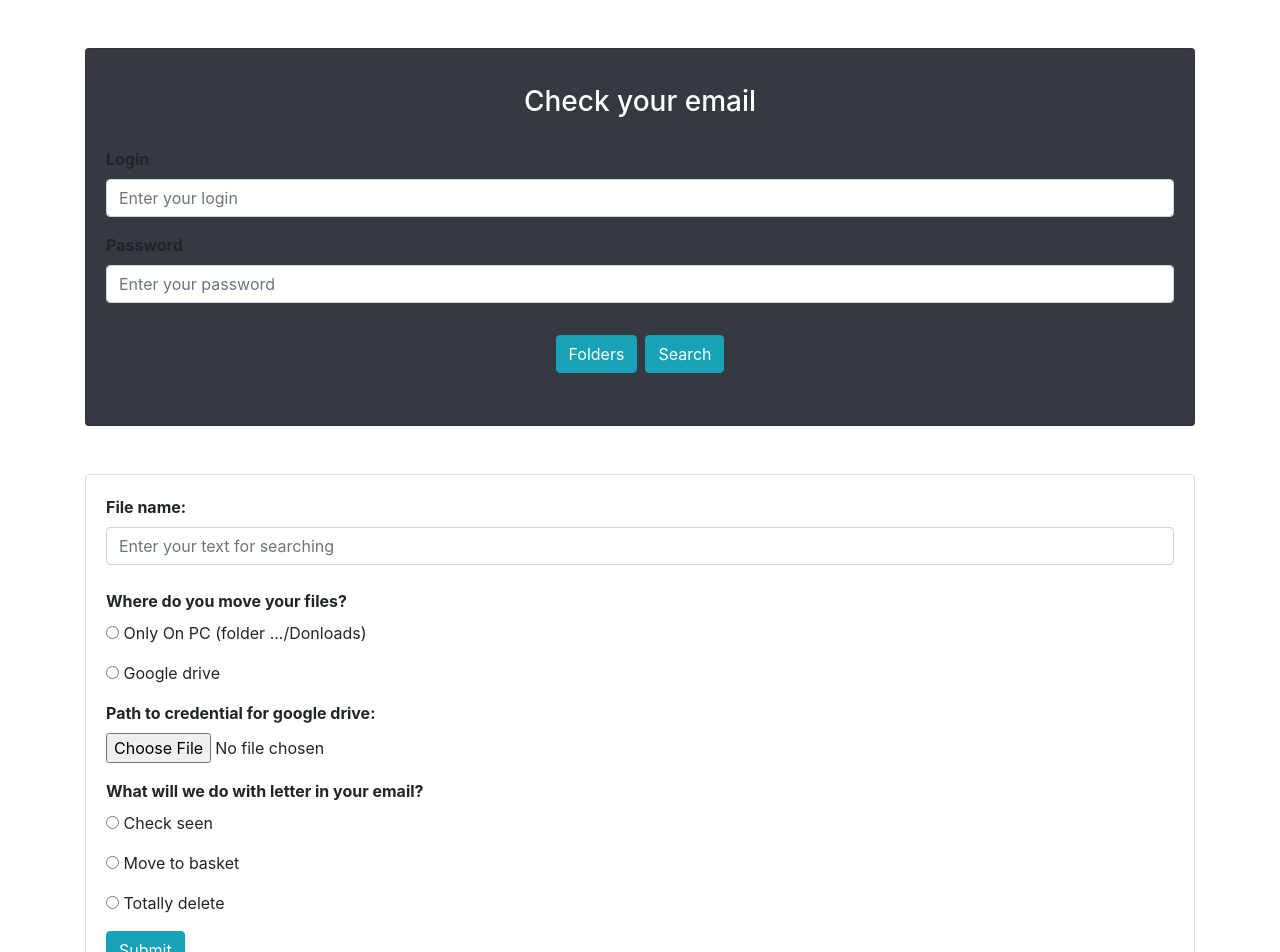
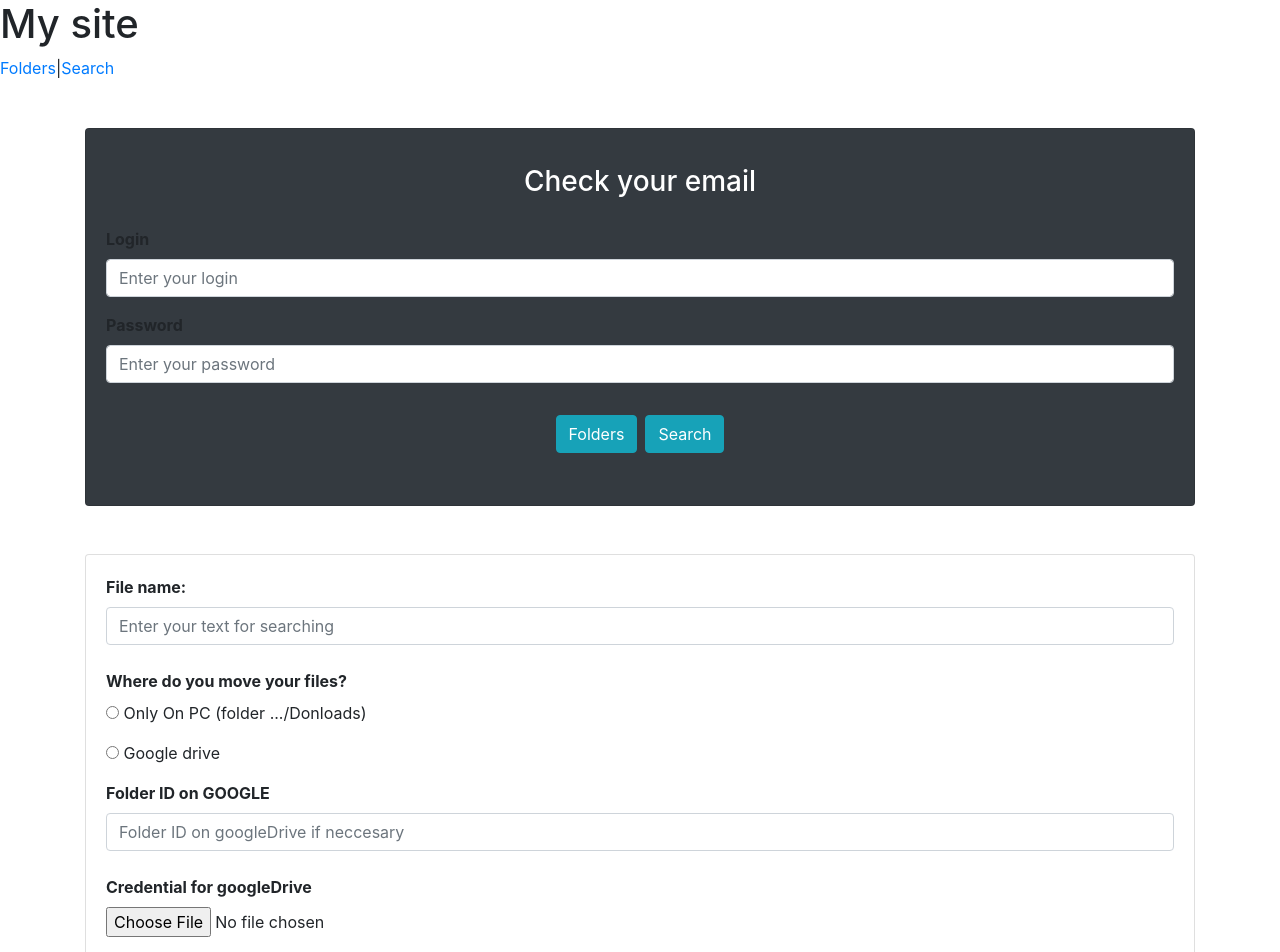
Before and after one commit to IharMayeuski/workWithMail_frontend, an Angular app: page /search in a window 1280 px wide. Shown: the top 952 px of the page. Built offline with nearby package versions, Linux system fonts and the light colour scheme.

Commit message:
17/04/2020

```diff
--- a/src/app/app.component.html
+++ b/src/app/app.component.html
@@ -1,3 +1,9 @@
+<h1>My site</h1>
+<nav>
+  <a routerLink="/folders" routerLinkActive="active">Folders</a>
+  <a>|</a>
+  <a routerLink="/search" routerLinkActive="active">Search</a>
+</nav>
 <div class="container">
   <div class="row">
     <div class="col-md-12">
--- a/src/app/search-form/search-form.component.html
+++ b/src/app/search-form/search-form.component.html
@@ -23,13 +23,16 @@
             [(ngModel)]="search.move"/>{{file.name}}
           </p>
         </div>
-        <label>
-          <b>Path to credential for google drive:</b>
-        </label>
+        <label for="googleFolder"><b>Folder ID on GOOGLE</b></label>
+        <input type="text"
+               class="form-control"
+               id="googleFolder"
+               name="googleFolder"
+               placeholder="Folder ID on googleDrive if neccesary"><br>
         <div>
-          <p><input type="file" name="f" [(ngModel)]="search.credential">
+          <label for="file"><b>Credential for googleDrive</b></label>
+          <p><input type="file" name="f" id="file" value="upload" [(ngModel)]="search.credential">
         </div>
-
         <label for="options">
           <b>What will we do with letter in your email?</b>
         </label>
--- a/src/app/service/search-service.service.ts
+++ b/src/app/service/search-service.service.ts
@@ -14,6 +14,7 @@ export class SearchService {
   public save(search: Search) {
     const name = (document.getElementById("name") as HTMLInputElement).value;
     const pass = ((document.getElementById("pass") as HTMLInputElement).value);
+    const googleFolder = ((document.getElementById("googleFolder") as HTMLInputElement).value);
 
     let data = {
       name: name,
@@ -22,7 +23,8 @@ export class SearchService {
       path: search.path,
       deleteTo: search.checked,
       move: search.move,
-      credential:search.credential
+      credential:search.credential,
+      googleFolder: googleFolder
     };
 
     return this.http.post<Search[]>(this.searchUrl, data);
```
